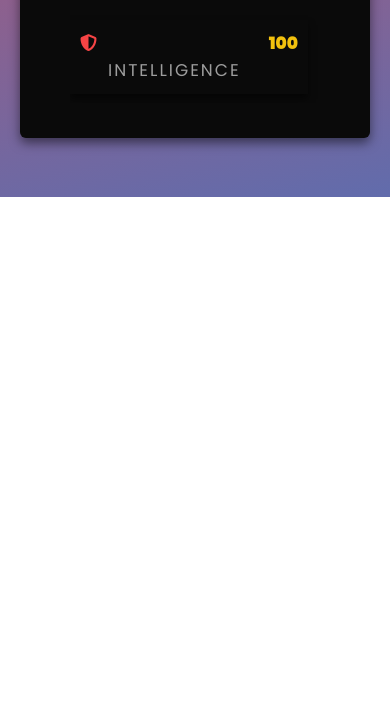
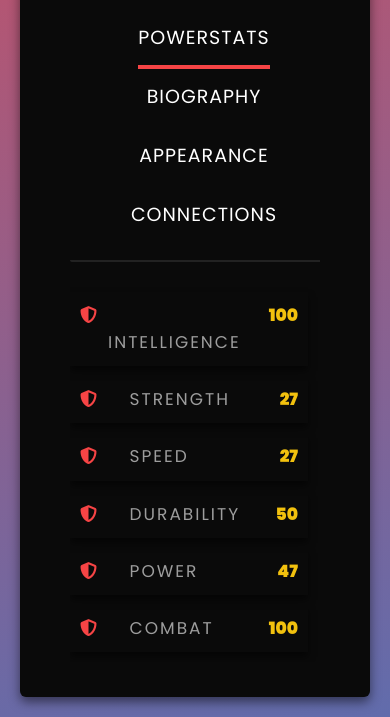
Before and after one commit to SimranMandal0211/Superhero_search_API, a plain HTML site: page index.html in a window 390 px wide. Shown: the part 647-1364 px from the top of the page. Before the commit the page ends 844 px from the top, so only its background shows below. Drawn offline with Linux system fonts and the light colour scheme.

Commit message:
Add some more style

```diff
--- a/index.html
+++ b/index.html
@@ -3,7 +3,7 @@
 <head>
     <meta charset="UTF-8">
     <meta name="viewport" content="width=device-width, initial-scale=1.0">
-    <title>Document</title>
+    <title>Super Hero Search API</title>
     <script src="https://kit.fontawesome.com/df98e19b56.js" crossorigin="anonymous"></script>
     <!-- css -->
     <link rel="stylesheet" href="main.css">
--- a/main.css
+++ b/main.css
@@ -373,6 +373,10 @@ img{
         max-width: 400px;
         margin: 0 auto;
     }
+
+    .app-body{
+        height: auto;
+    }
 }
 
 @media screen and (max-width: 992px){
```
